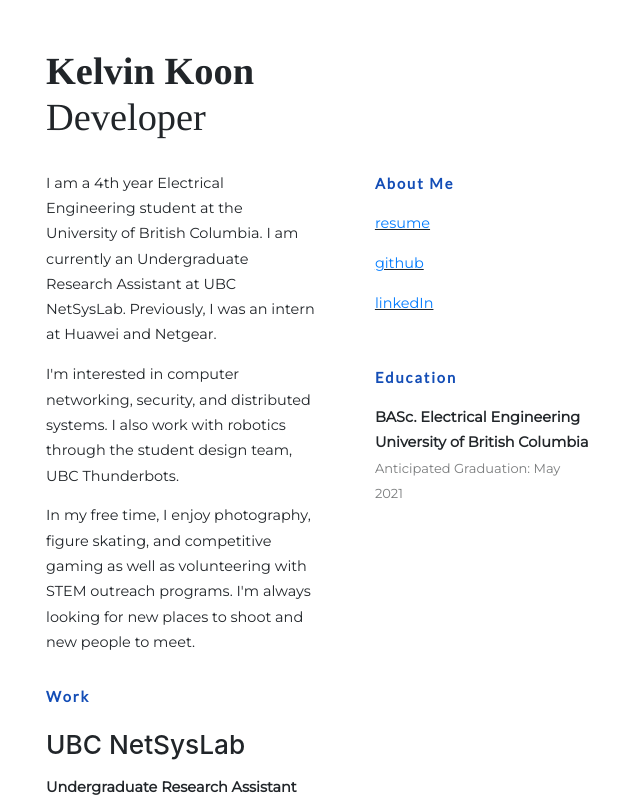
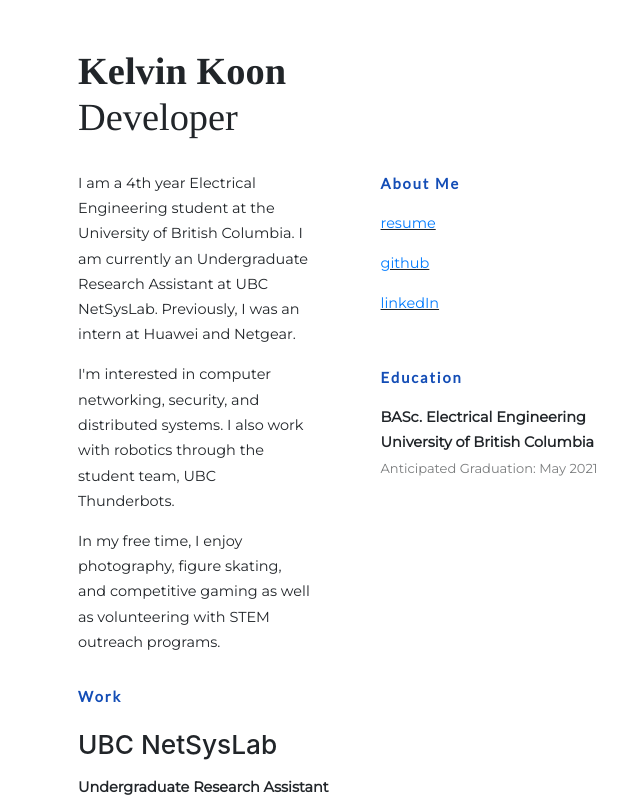
Before and after one commit to kelvinkoon/kelvinkoondev, a React (Create React App) app: page / in a window 1280 px wide. Shown: the top 800 px of the page, without its empty margins (289-929 px from the left). Built offline with nearby package versions, Linux system fonts and the light colour scheme.

Commit message:
Fix spacing on About

```diff
--- a/src/App.css
+++ b/src/App.css
@@ -1,6 +1,6 @@
 @media (min-width: 768px) {
   .container {
-    max-width: 50%;
+    max-width: 45%;
   }
 }
 
@@ -47,14 +47,14 @@ p {
   vertical-align: top;
   width: 49%;
   display: inline-block;
-  padding-right: 30px;
+  padding-right: 35px;
 }
 
 .right {
   vertical-align: top;
-  width: 40%;
+  width: 50%;
   display: inline-block;
-  padding-left: 30px;
+  padding-left: 35px;
 }
 
 .title {
--- a/src/components/About.js
+++ b/src/components/About.js
@@ -12,14 +12,13 @@ class About extends Component {
           </p>
           <p>
             I'm interested in computer networking, security, and distributed
-            systems. I also work with robotics through the student design team,
-            UBC Thunderbots.
+            systems. I also work with robotics through the student team, UBC
+            Thunderbots.
           </p>
           <p>
             In my free time, I enjoy photography, figure skating, and
             competitive gaming as well as volunteering with STEM outreach
-            programs. I'm always looking for new places to shoot and new people
-            to meet.
+            programs.
           </p>
         </div>
         <div className="right">
```
